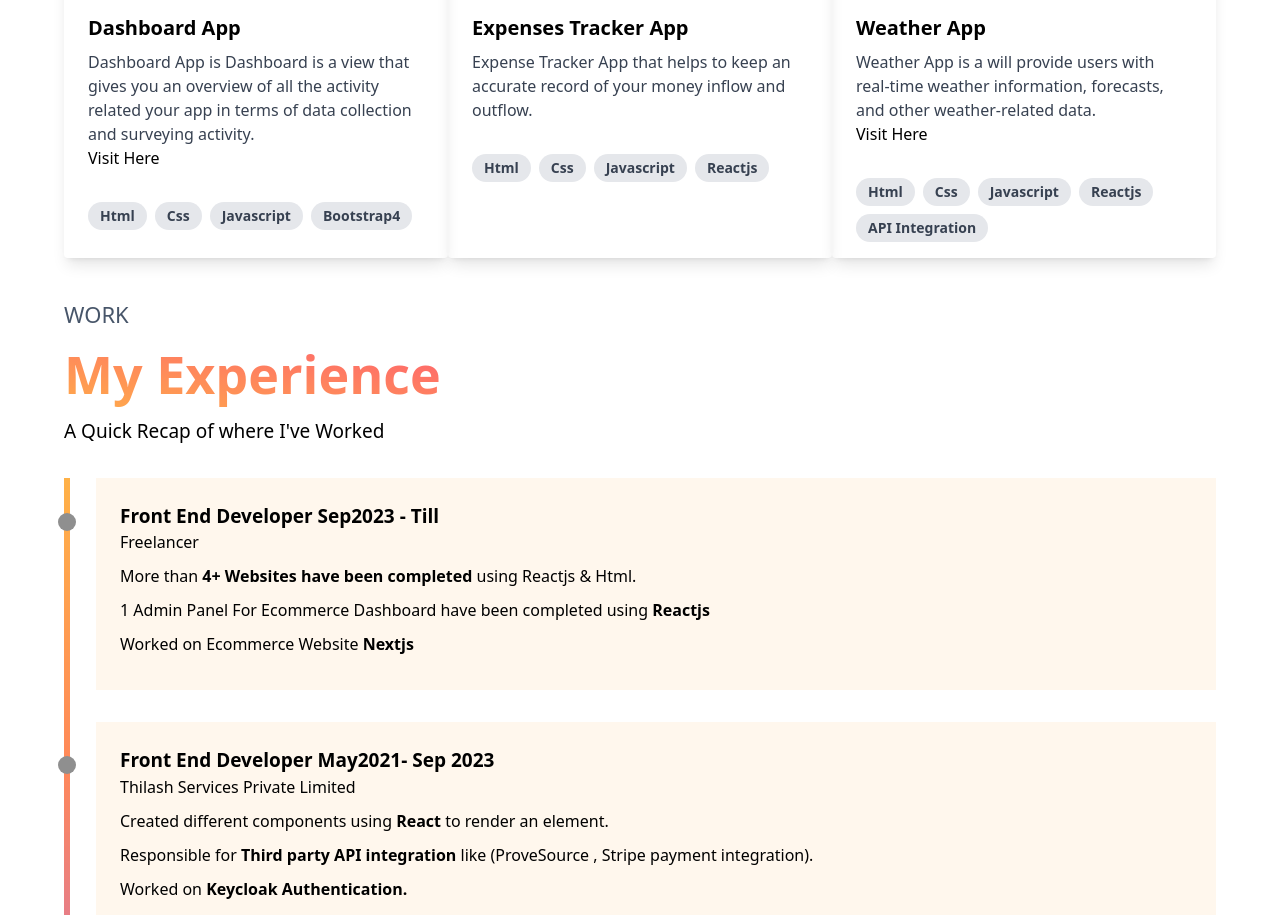
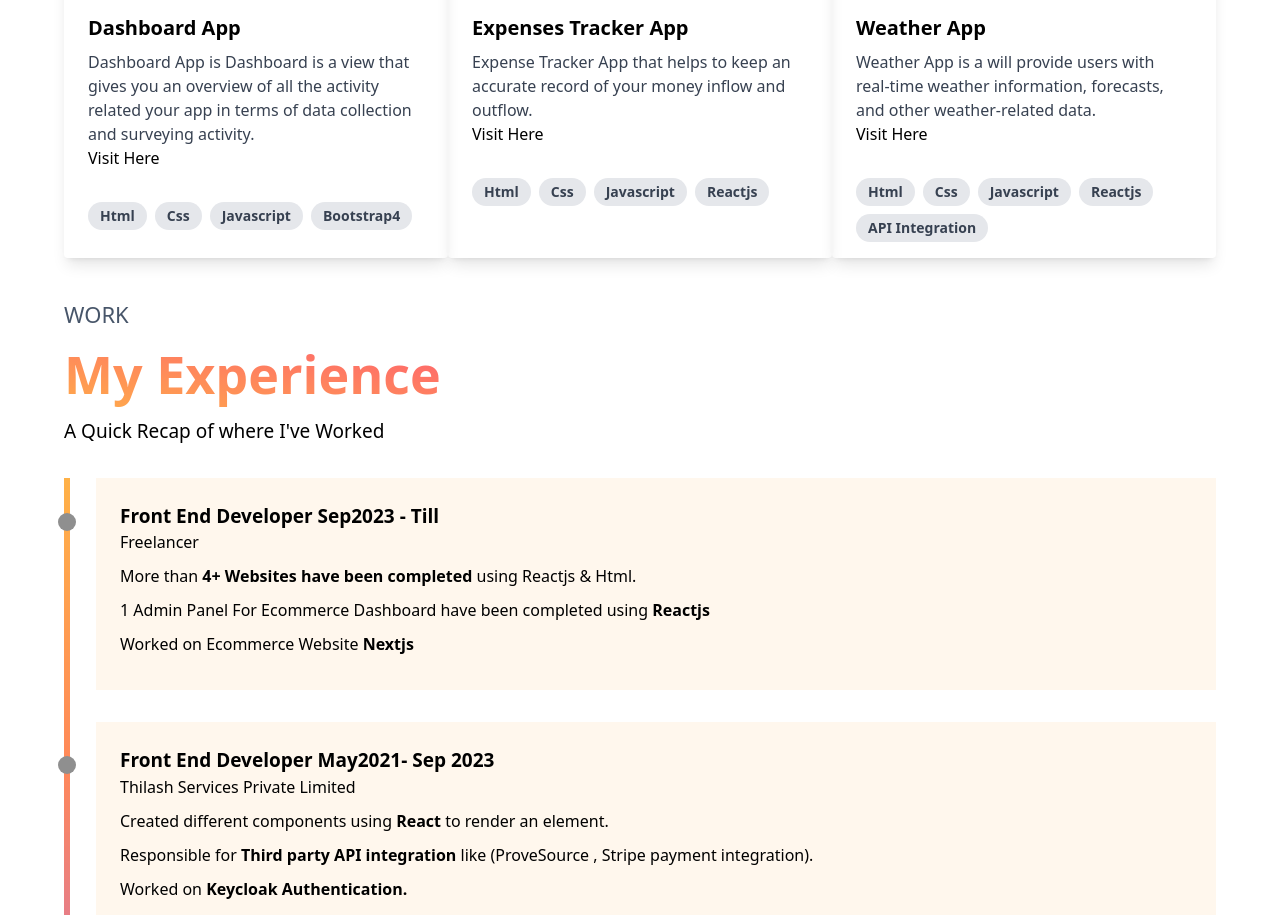
Before and after one commit to Shyam1806/FrontEnd-Portfolio, a Next.js app: page /work in a window 1280 px wide. Shown: the part 1149-2064 px from the top of the page. Built offline with nearby package versions, Linux system fonts and the light colour scheme.

Commit message:
Update page.js

```diff
--- a/src/app/work/page.js
+++ b/src/app/work/page.js
@@ -87,7 +87,7 @@ const work = () => {
                   <p class="text-gray-700 text-base">
                   Expense Tracker App  that helps to keep an accurate record of your money inflow and outflow.
                   </p>
-                  {/* <Link href="https://weather-report-app.netlify.app/" target='blank'>Visit Here</Link> */}
+                  <Link href="#Upcoming" target='blank'>Visit Here</Link>
                 </div>
                 <div class="px-6 pt-4 pb-2">
                   <span class="inline-block bg-gray-200 rounded-full px-3 py-1 text-sm font-semibold text-gray-700 mr-2 mb-2">Html</span>
```
